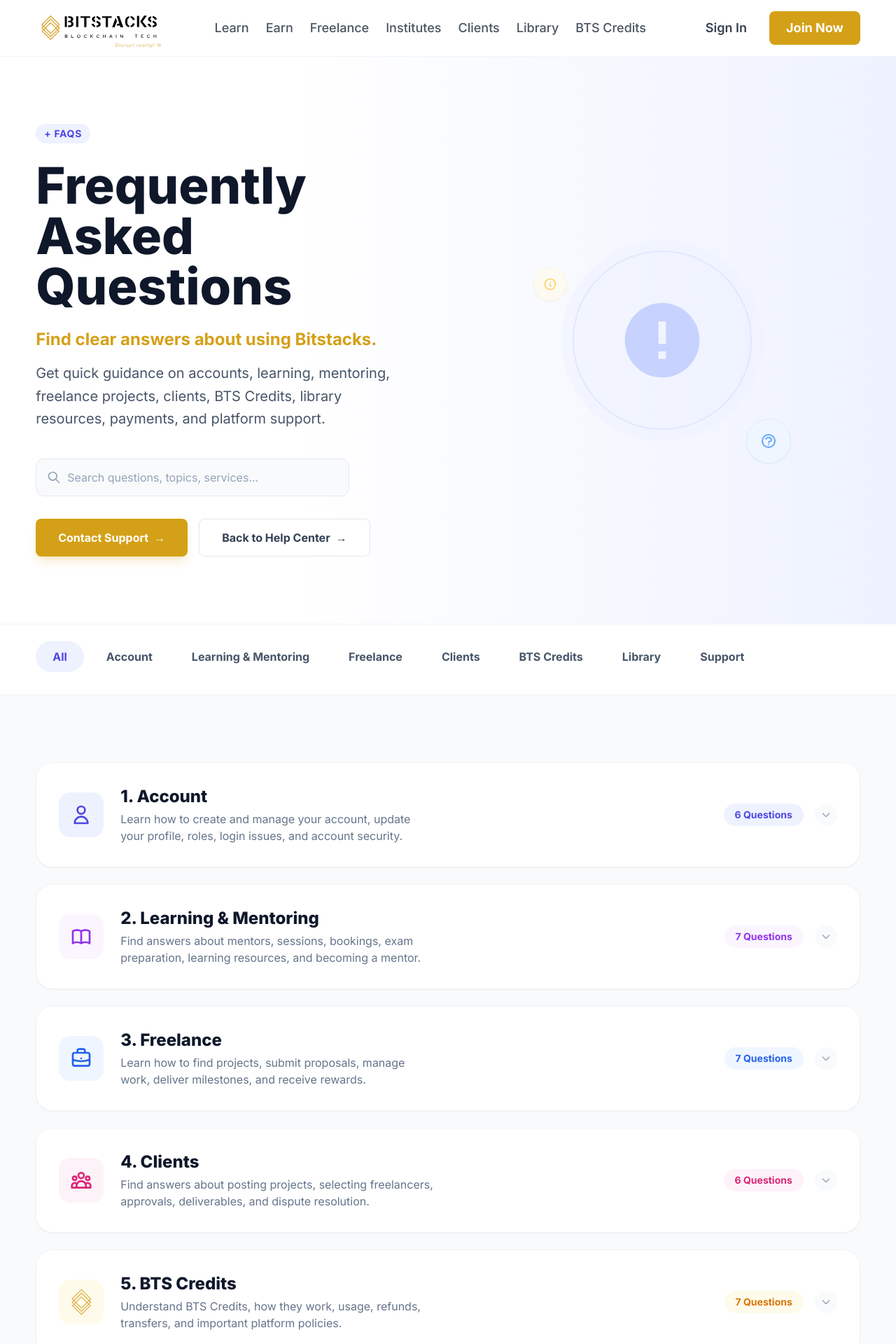
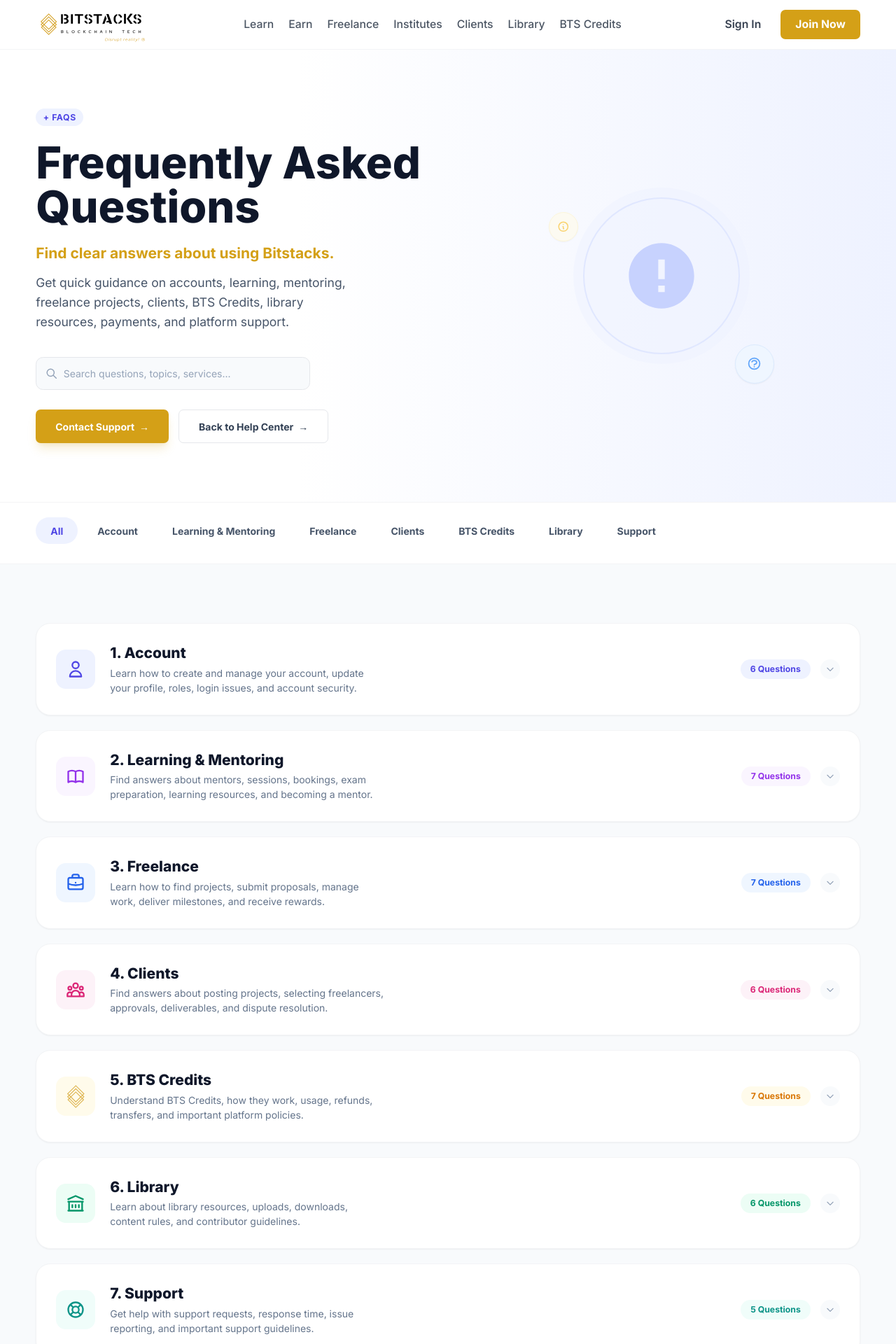
Before and after one commit to saberchch/BitStack_Landing_Pages, a Flask app: page /faqs in a window 1280 px wide. Shown: the top 1920 px of the page at 70% size. Run offline with Flask 3, Linux system fonts and the light colour scheme; some libraries are stand-ins or nearby versions.

Commit message:
fix: globally scale down UI by reducing root font size

```diff
--- a/static/css/main.css
+++ b/static/css/main.css
@@ -1,3 +1,7 @@
+html {
+    font-size: 14px;
+}
+
 body {
     font-family: 'Inter', sans-serif;
     color: #334155;
```
